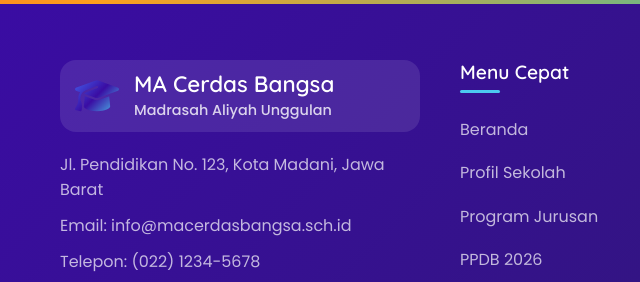
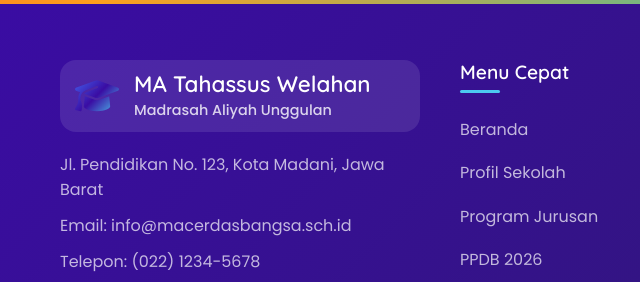
Before and after one commit to fatiazulfaidah-art/MA-TAHASSUS-WELAHAN, a plain HTML site: page index.html in a window 1280 px wide. Shown: the part 3879-4161 px from the top of the page, 0-640 px from the left. Drawn offline with Linux system fonts and the light colour scheme; a script that the page names is missing.

Commit message:
Update index.html

```diff
--- a/index.html
+++ b/index.html
@@ -224,7 +224,7 @@
                     <div class="logo">
                         <i class="fas fa-graduation-cap"></i>
                         <div>
-                            <h3>MA Cerdas Bangsa</h3>
+                            <h3>MA Tahassus Welahan</h3>
                             <p>Madrasah Aliyah Unggulan</p>
                         </div>
                     </div>
```
